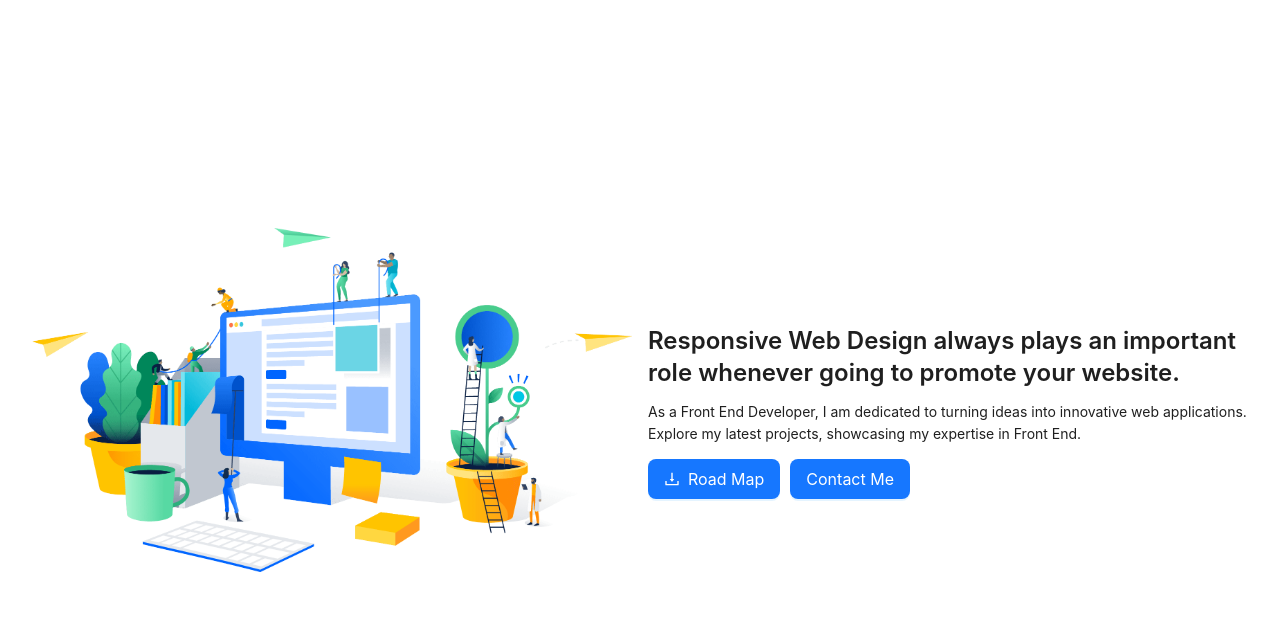
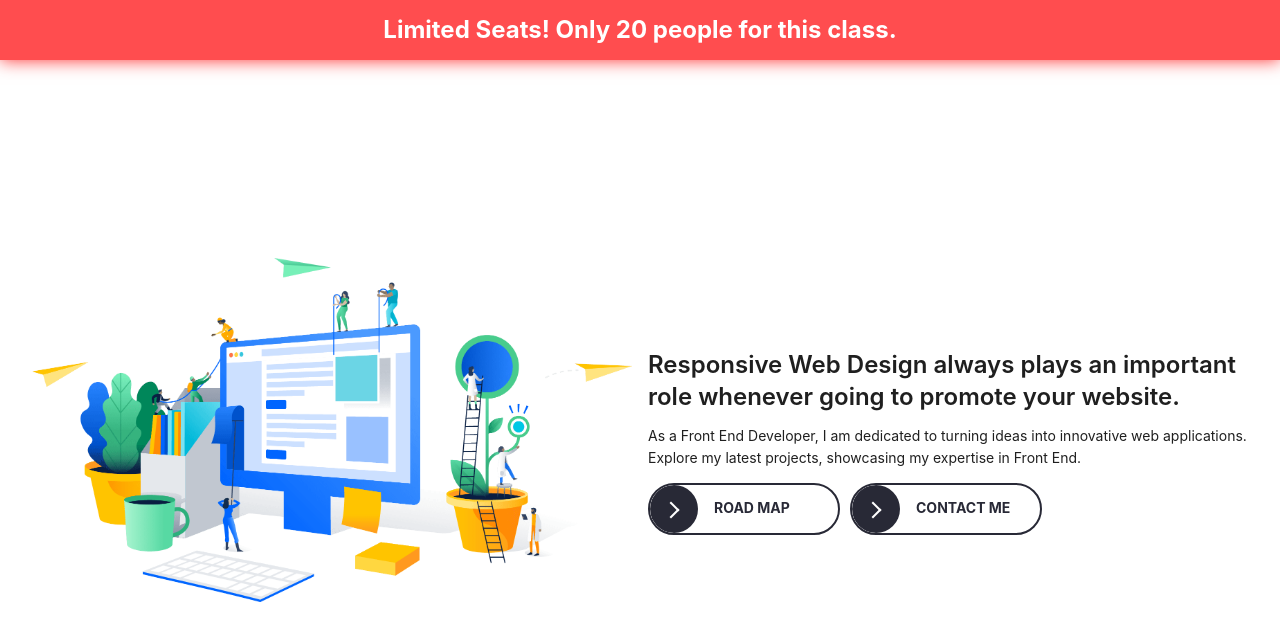
Before and after one commit to kpspavan/tree-road-map, a React (Create React App) app: page / in a window 1280 px wide. Shown: the top 640 px of the page. Built offline with nearby package versions, Linux system fonts and the light colour scheme.

Commit message:
added button animation and banner

```diff
--- a/src/Components/Home/Home.css
+++ b/src/Components/Home/Home.css
@@ -0,0 +1,141 @@
+.red-banner {
+  background-color: #ff4d4f;
+  text-align: center;
+  padding: 15px 0;
+  position: relative;
+  top: 0;
+  width: 100%;
+  opacity: 0;
+  transition: opacity 1s ease-in-out;
+  z-index: 1000;
+  box-shadow: 0 0 20px rgba(255, 0, 0, 0.5);
+  animation: glow 1.5s infinite alternate;
+}
+
+.red-banner h2 {
+  color: white;
+  margin: 0;
+  font-size: 24px;
+  font-weight: bold;
+}
+
+.fade-in {
+  opacity: 1;
+}
+
+.transition-effect {
+  /* Add any additional transition effects you need here */
+}
+
+@keyframes glow {
+  from {
+    box-shadow: 0 0 10px rgba(255, 0, 0, 0.5);
+  }
+  to {
+    box-shadow: 0 0 20px rgba(255, 0, 0, 1);
+  }
+}
+
+:root {
+  --bg: #f3f8fa;
+  --white: #fff;
+  --black: #282936;
+  --transition-duration: 0.45s;
+  --transition-timing-function: cubic-bezier(0.65, 0, 0.076, 1);
+}
+
+button {
+  position: relative;
+  display: inline-block;
+  cursor: pointer;
+  outline: none;
+  border: 0;
+  vertical-align: middle;
+  text-decoration: none;
+  background: transparent;
+  padding: 0;
+  font-size: inherit;
+  font-family: inherit;
+}
+
+button.learn-more {
+  display: inline-flex;
+  align-items: center;
+  justify-content: flex-start;
+  width: 12rem;
+  height: auto;
+  border: 2px solid var(--black); /* Add border */
+  border-radius: 50px; /* Ensure the button maintains its shape */
+  overflow: hidden;
+  background-color: var(--white); /* Add background color */
+}
+
+button.learn-more .circle {
+  transition: var(--transition-duration) var(--transition-timing-function);
+  position: relative;
+  display: block;
+  margin: 0;
+  width: 3rem;
+  height: 3rem;
+  background: var(--black);
+  border-radius: 50%;
+}
+
+button.learn-more .circle .icon {
+  transition: var(--transition-duration) var(--transition-timing-function);
+  position: absolute;
+  top: 0;
+  bottom: 0;
+  margin: auto;
+  background: var(--white);
+}
+
+button.learn-more .circle .icon.arrow {
+  transition: var(--transition-duration) var(--transition-timing-function);
+  left: 0.625rem;
+  width: 1.125rem;
+  height: 0.125rem;
+  background: none;
+}
+
+button.learn-more .circle .icon.arrow::before {
+  position: absolute;
+  content: "";
+  top: -0.25rem;
+  right: 0.0625rem;
+  width: 0.625rem;
+  height: 0.625rem;
+  border-top: 0.125rem solid var(--white);
+  border-right: 0.125rem solid var(--white);
+  transform: rotate(45deg);
+}
+
+button.learn-more .button-text {
+  transition: var(--transition-duration) var(--transition-timing-function);
+  position: absolute;
+  top: 0;
+  left: 0;
+  right: 0;
+  bottom: 0;
+  padding: 0.75rem 0;
+  margin: 0 0 0 4rem; /* Adjust margin to align text properly */
+  color: var(--black);
+  font-weight: 700;
+  line-height: 1.6;
+  text-align: left; /* Align text to the left */
+  text-transform: uppercase;
+}
+
+button.learn-more:hover .circle {
+  width: 100%;
+  border-radius: 0%; /* Change border-radius to 25% on hover */
+}
+
+button.learn-more:hover .circle .icon.arrow {
+  background: var(--white);
+  transform: translate(1rem, 0);
+}
+
+button.learn-more:hover .button-text {
+  color: var(--white);
+}
--- a/src/Components/Home/Home.js
+++ b/src/Components/Home/Home.js
@@ -1,7 +1,5 @@
-// Home.js
-import React, { useState } from "react";
-import { Layout, Typography, Button, Row, Col, Image } from "antd";
-import { DownloadOutlined } from "@ant-design/icons";
+import React, { useState, useEffect } from "react";
+import { Layout, Typography, Row, Col, Image } from "antd";
 import { useNavigate } from "react-router-dom";
 import profilePic from "../../Imag/web.png";
 import ContactForm from "../Contact/Contact";
@@ -21,6 +19,13 @@ const TransitionEffect = () => <div className="transition-effect"></div>;
 const Home = () => {
   const navigate = useNavigate();
   const [isContactFormVisible, setIsContactFormVisible] = useState(false);
+  const [isBannerVisible, setIsBannerVisible] = useState(false);
+
+  useEffect(() => {
+    setTimeout(() => {
+      setIsBannerVisible(true);
+    }, 500);
+  }, []);
 
   const handleRoadMapClick = () => {
     navigate("/tree");
@@ -36,6 +41,12 @@ const Home = () => {
 
   return (
     <Layout style={{ minHeight: "100vh" }}>
+      <div className={`red-banner ${isBannerVisible ? "fade-in" : ""}`}>
+        <div className="moving-line"></div>
+        <Typography.Title level={2} style={{ color: "white", margin: 0 }}>
+          Limited Seats! Only 20 people for this class.
+        </Typography.Title>
+      </div>
       <Layout>
         <Content
           style={{
@@ -70,22 +81,22 @@ const Home = () => {
                 innovative web applications. Explore my latest projects,
                 showcasing my expertise in Front End.
               </Paragraph>
-              <Button
-                type="primary"
-                icon={<DownloadOutlined />}
-                size="large"
-                onClick={handleRoadMapClick}
-              >
-                Road Map
-              </Button>
-              <Button
-                type="primary"
-                size="large"
+              <button className="learn-more" onClick={handleRoadMapClick}>
+                <span className="circle" aria-hidden="true">
+                  <span className="icon arrow"></span>
+                </span>
+                <span className="button-text">Road Map</span>
+              </button>
+              <button
+                className="learn-more"
                 onClick={showContactForm}
                 style={{ marginLeft: "10px" }}
               >
-                Contact Me
-              </Button>
+                <span className="circle" aria-hidden="true">
+                  <span className="icon arrow"></span>
+                </span>
+                <span className="button-text">Contact Me</span>
+              </button>
             </Col>
           </Row>
         </Content>
```
